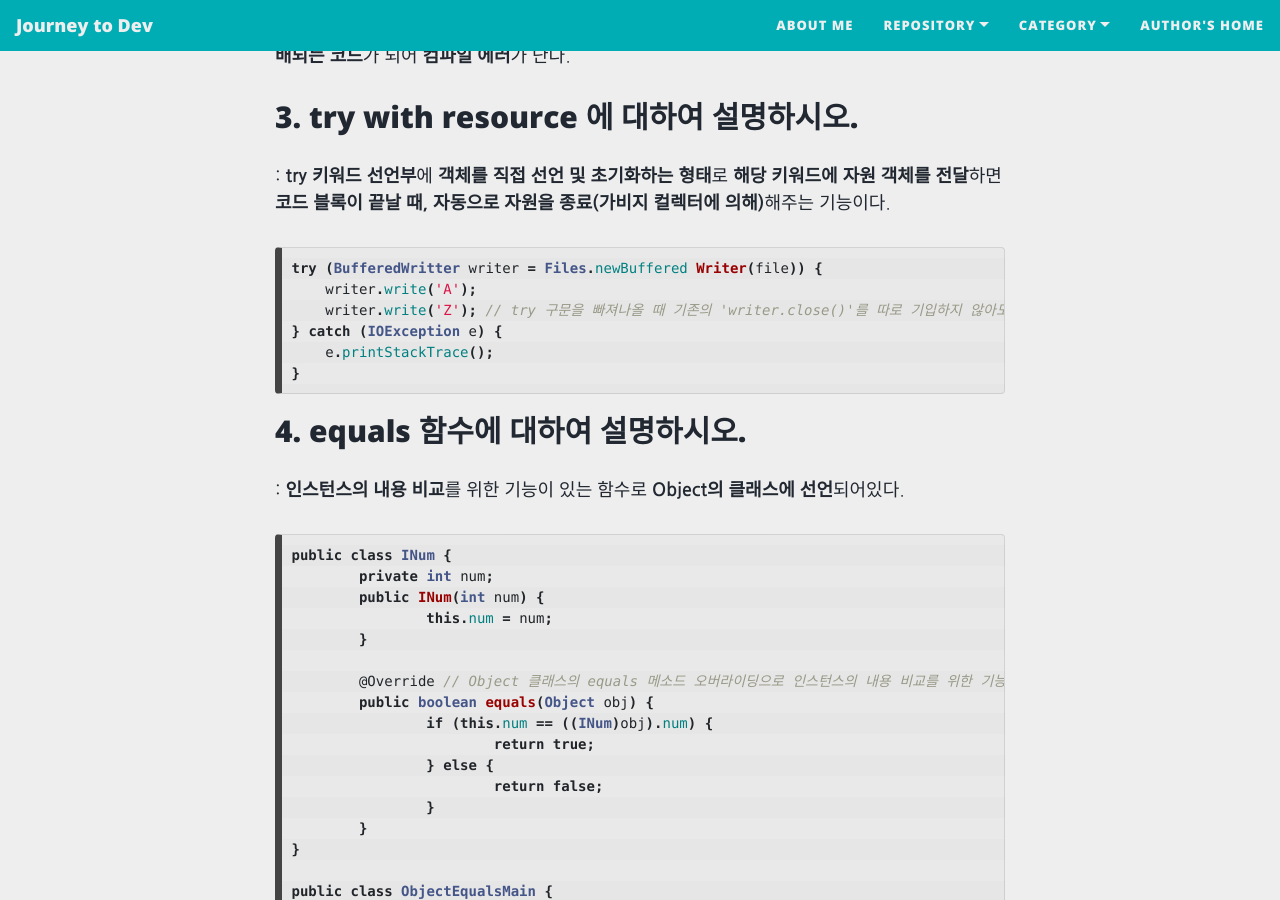
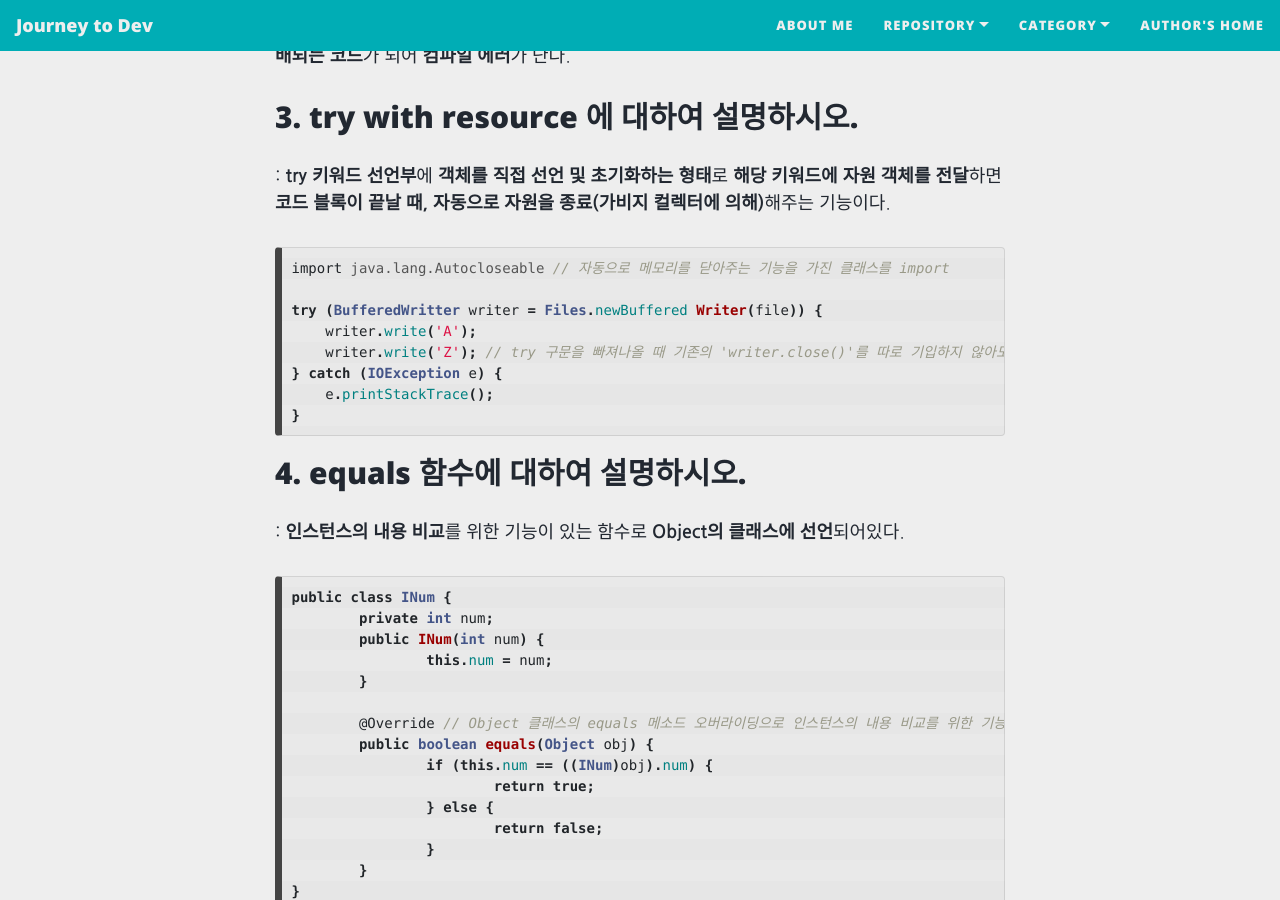
Before and after one commit to roqhdehd502/roqhdehd502.github.io, a Jekyll site: the page built from _posts/WebDev/2020-12-16-116.md, in a window 1280 px wide and 900 px high, scrolled down 1334 px. Built offline with Jekyll 4.4.1, drawn with Linux system fonts in a browser that asks for light colours; nearby versions of some CDN libraries.

Commit message:
Update 2020-12-16-116.md

````diff
--- a/_posts/WebDev/2020-12-16-116.md
+++ b/_posts/WebDev/2020-12-16-116.md
@@ -51,6 +51,8 @@ public static void md2() throws IOException {
 : **try 키워드 선언부**에 **객체를 직접 선언 및 초기화하는 형태**로 **해당 키워드에 자원 객체를 전달**하면 **코드 블록이 끝날 때, 자동으로 자원을 종료(가비지 컬렉터에 의해)**해주는 기능이다.
 
 ```java
+import java.lang.Autocloseable // 자동으로 메모리를 닫아주는 기능을 가진 클래스를 import
+
 try (BufferedWritter writer = Files.newBuffered Writer(file)) {
     writer.write('A');
     writer.write('Z'); // try 구문을 빠져나올 때 기존의 'writer.close()'를 따로 기입하지 않아도 자동 실행되어 자원 정리
````
